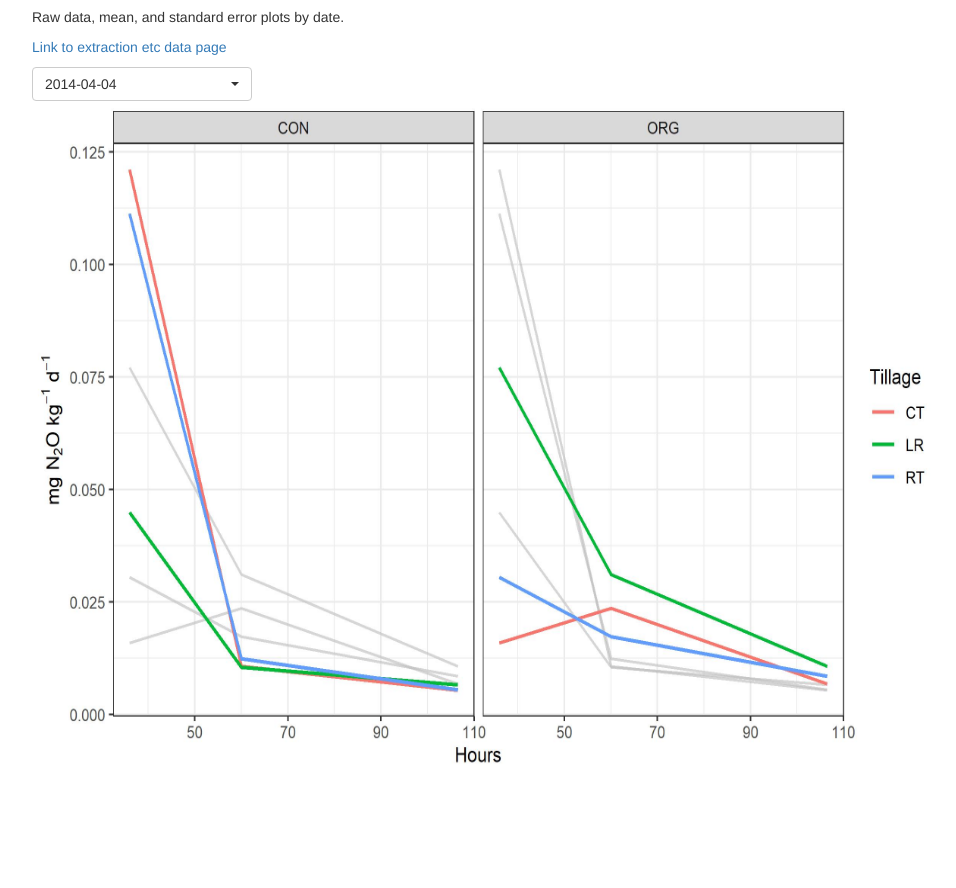
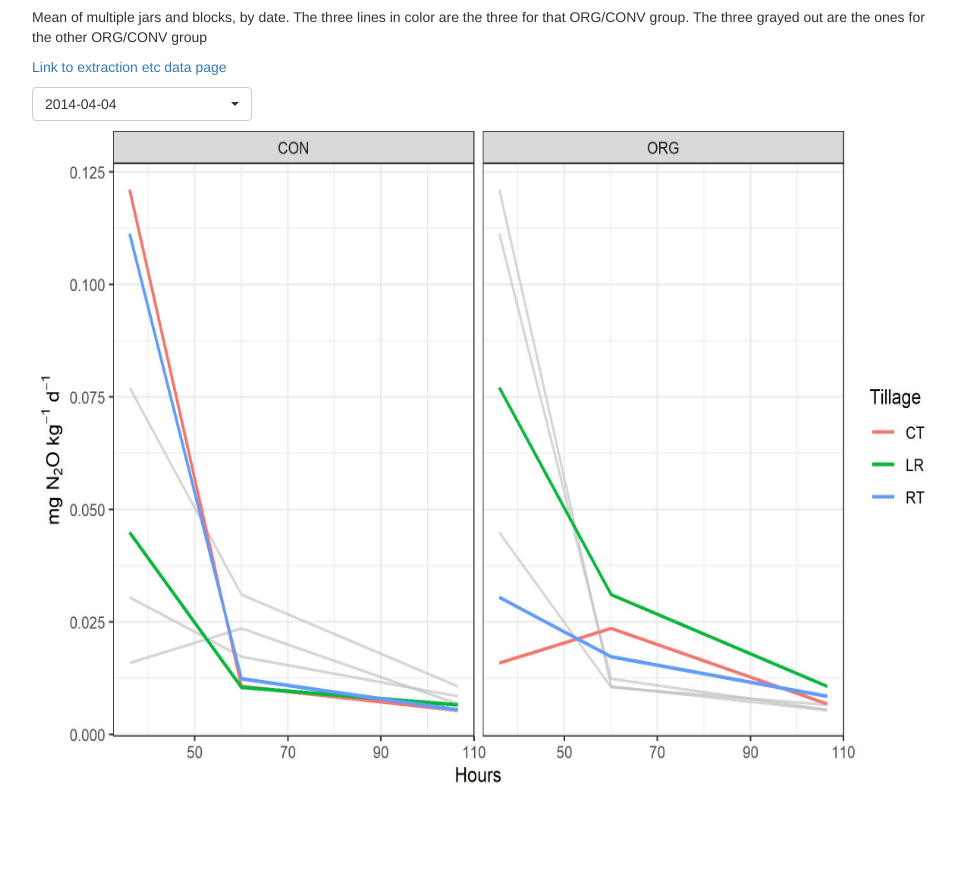
Before and after one commit to mayhaw/LabileC, a plain HTML site: page N2O.html in a window 1280 px wide. Shown: the part 95-983 px from the top of the page, without its empty margins (153-1109 px from the left). Drawn offline with nearby package versions, Linux system fonts and the light colour scheme; some packages are replaced by stand-ins of ours.

Commit message:
making sure years have changed. Add explainer

```diff
--- a/N2O.html
+++ b/N2O.html
@@ -187,7 +187,7 @@ summary {
 </div>
 
 
-<p>Raw data, mean, and standard error plots by date.</p>
+<p>Mean of multiple jars and blocks, by date. The three lines in color are the three for that ORG/CONV group. The three grayed out are the ones for the other ORG/CONV group</p>
 
 <p><a href="  https://mayhaw.github.io/LabileC/index.html">Link to extraction etc data page</a></p>
 
```
